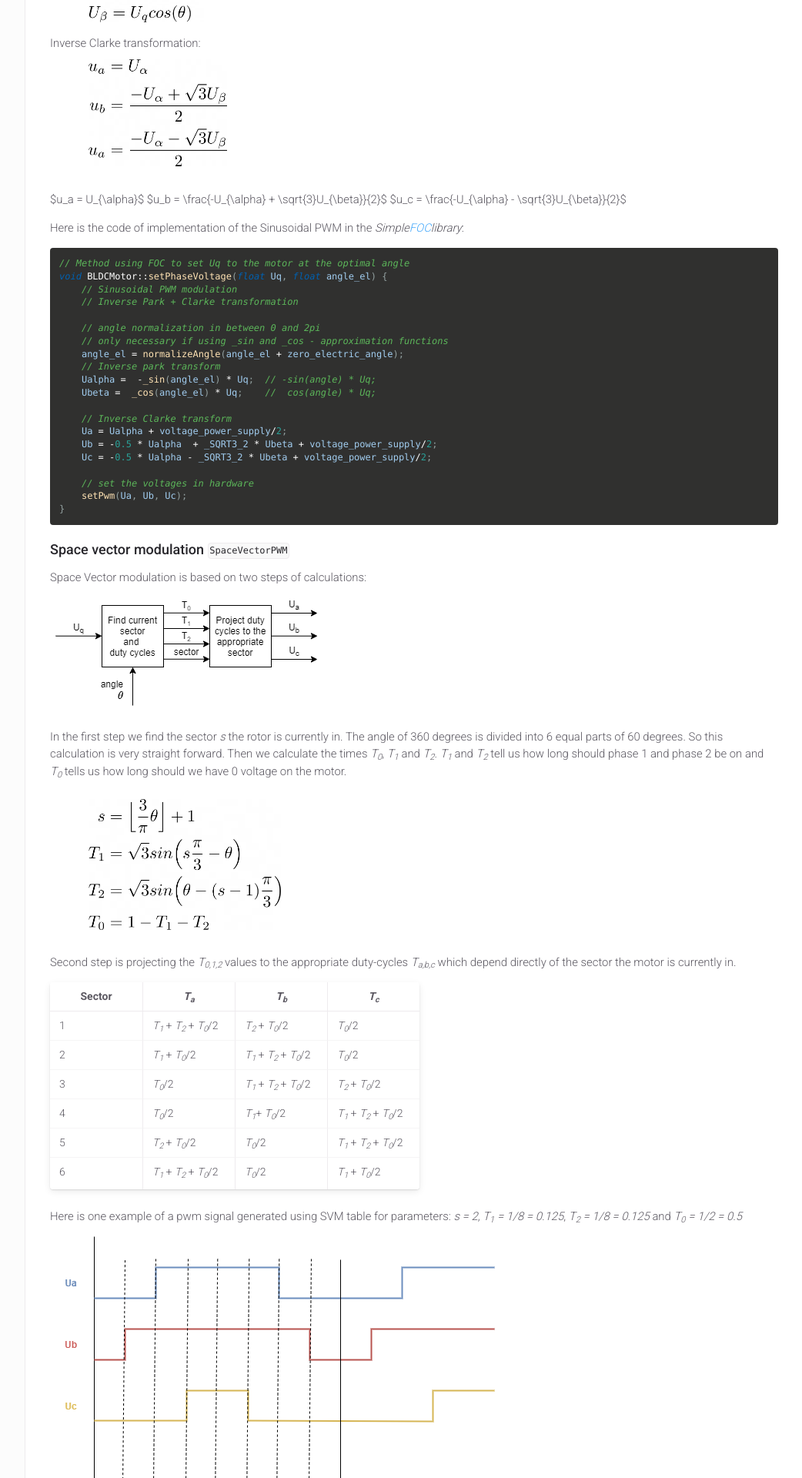
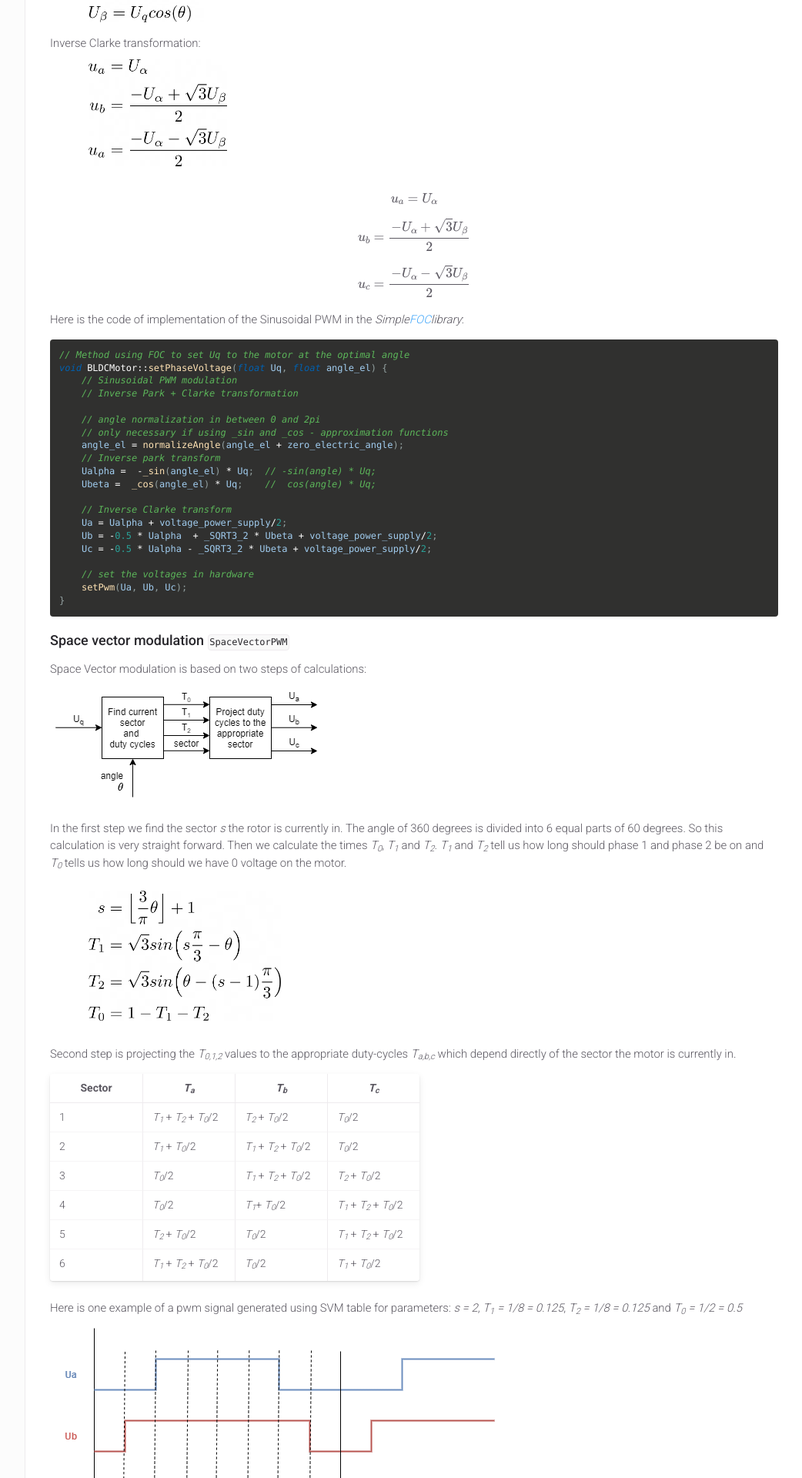
Before and after one commit to simplefoc/simplefoc.github.io, a Jekyll site: the page built from docs/simplefoc_library/digging_deeper/theory/FOC_routine.md, in a window 1280 px wide. Shown: the part 1853-3773 px from the top of the page at 77% size, without its empty margins (237-1279 px from the left). Built offline with Jekyll 4.4.1, drawn with Linux system fonts in a browser that asks for light colours; formulas are drawn with MathJax 3; some of the changed text lies outside the part shown.

Commit message:
Update FOC_routine.md

````diff
--- a/docs/simplefoc_library/digging_deeper/theory/FOC_routine.md
+++ b/docs/simplefoc_library/digging_deeper/theory/FOC_routine.md
@@ -54,9 +54,11 @@ Inverse Park transformation:<br>
 Inverse Clarke transformation:<br>
 <img src="../extras/Images/inverse_clarke.png" style="margin-left:50px;margin-top:10px;margin-bottom:10px;width:180px">
 
-$u_a = U_{\alpha}$
-$u_b = \frac{-U_{\alpha} + \sqrt{3}U_{\beta}}{2}$
-$u_c = \frac{-U_{\alpha} - \sqrt{3}U_{\beta}}{2}$
+$$u_a = U_{\alpha}$$
+
+$$u_b = \frac{-U_{\alpha} + \sqrt{3}U_{\beta}}{2}$$
+
+$$u_c = \frac{-U_{\alpha} - \sqrt{3}U_{\beta}}{2}$$
 
 Here is the code of implementation of the Sinusoidal PWM in the <span class="simple">Simple<span class="foc">FOC</span>library</span>:
 ```cpp
````
